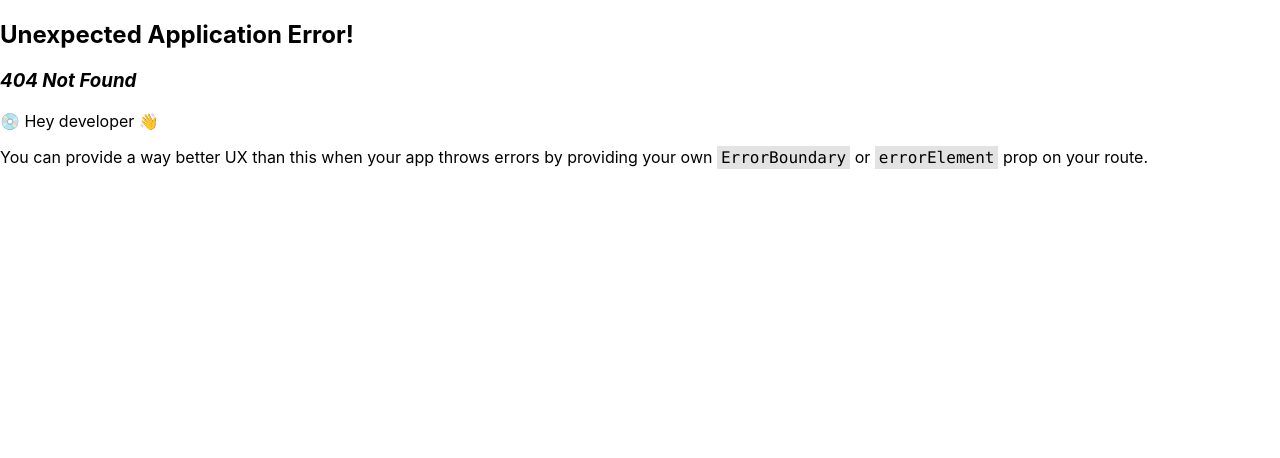
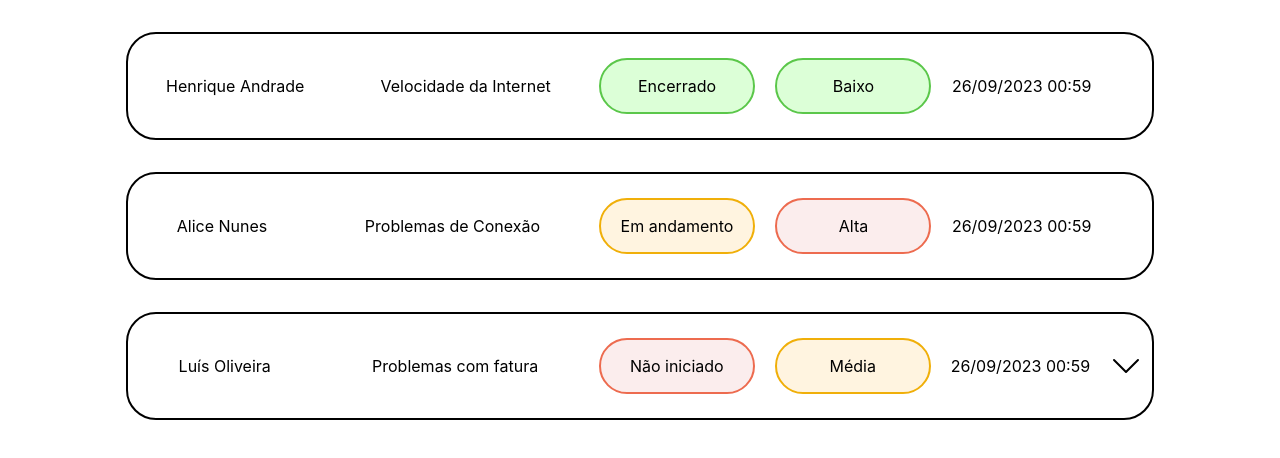
Before and after one commit to Equipe-CodeLand/API-2023.2-Front-End, a React (Create React App) app: page /chamadosAdm in a window 1280 px wide. Before the commit this address had no page. Shown: the top 458 px of the page. Built offline with nearby package versions, Linux system fonts and the light colour scheme.

Commit message:
Adicionei a parte do painel do adm

```diff
--- a/package.json
+++ b/package.json
@@ -10,6 +10,7 @@
     "@types/node": "^16.18.52",
     "@types/react": "^18.2.22",
     "@types/react-dom": "^18.2.7",
+    "axios": "^1.5.1",
     "react": "^18.2.0",
     "react-dom": "^18.2.0",
     "react-icons": "^4.11.0",
--- a/src/App.tsx
+++ b/src/App.tsx
@@ -5,7 +5,17 @@ function App() {
   return (
     <div className="App">
         <h1>Home</h1>
-        <Link to={'/chamados'}>Chamados</Link>
+        <ul>
+
+        <li>
+          <Link to={'/chamados'}>Chamados</Link>
+        </li>
+
+        <li>
+          <Link to={'/chamadosAdm'}>Chamados Adm</Link>
+        </li>
+
+        </ul>
     </div>
   );
 }
--- /dev/null
+++ b/src/components/chamado/chamadoAdmComponent.tsx
@@ -0,0 +1,40 @@
+import { useState } from 'react';
+import './style.css'
+import { BsChevronDown } from 'react-icons/bs';
+import ChamadoAdmDropdown from './chamadoAdmDropdown';
+import { ChamadoAdm } from './chamadoAdm.interface';
+
+function ChamadoAdmComponent(props: ChamadoAdm) {
+    let [open, setOpen] = useState(false)
+    function toggleDropdown() {
+        setOpen(!open)
+    }
+    return (
+        <div>
+            <div className="chamado">
+                <div className='left'>
+                    <div>{props.nome}</div>
+                    <div>{props.tema}</div>
+                </div>
+                <div className='right'>
+                    <div className={'status status-cor' + props.status.id}>{props.status.texto}</div>
+                    <div className={'status prioridade-cor' + props.prioridade.id}>{props.prioridade.value}</div>
+                    <div>{props.hora}</div>
+
+                    {props.conversa.length > 0 ?
+                        <BsChevronDown className='icon' onClick={toggleDropdown}
+                        ></BsChevronDown>
+                        :
+                        <div style={{marginRight: 30}} />
+                    }
+                </div>
+            </div>
+            <ChamadoAdmDropdown
+                open={open}
+                conversa={props.conversa}
+            ></ChamadoAdmDropdown>
+        </div>
+    )
+}
+
+export default ChamadoAdmComponent
--- /dev/null
+++ b/src/components/chamado/chamadoAdmDropdown.tsx
@@ -0,0 +1,32 @@
+import './style.css'
+import { ChamadoAdmDetalhes } from './chamadoAdm.interface'
+
+function ChamadoAdmDropdown(props: any) {
+    if (props.open) {
+        let conversa = props.conversa.map((msg: ChamadoAdmDetalhes) => {
+            return (
+                <>
+                    <div className='conteudo-adm'>
+                        <p>{msg.email}</p>
+                        <h2>{msg.nome + ' - Cliente'}</h2>
+                        <p className='texto-adm'>{msg.msg}</p>
+
+                    </div>
+                    <button className='btn-adm'>Atribuir atendente</button>
+                </>
+            )
+        })
+        if (conversa.length > 0) {
+            return (
+                <div className="chamado-dropdown">
+                    {conversa}
+                </div>
+            )
+        } return (<></>)
+    } return (
+        <></>
+    )
+
+}
+
+export default ChamadoAdmDropdown
--- a/src/components/chamado/style.css
+++ b/src/components/chamado/style.css
@@ -49,16 +49,19 @@
     border-radius: 30px;
 }
 
-.status-cor1 {
+.status-cor1,
+.prioridade-cor3 {
     border: 2px solid #5BC74A;
     background-color: #DCFFD7;
 
 }
-.status-cor2 {
+.status-cor2,
+.prioridade-cor2 {
     border: 2px solid #F0AF09;
     background-color: #FFF4E0;
 }
-.status-cor3 {
+.status-cor3,
+.prioridade-cor1 {
     border: 2px solid #ED6B4F;
     background-color: #FBEDED;
 }
@@ -67,3 +70,45 @@
     width: 2em;
     height: 2em;
 }
+
+.conteudo-adm {
+    display: flex;
+    flex-direction: column;
+    align-items: flex-start;
+    justify-content: space-around;
+    width: 95%;
+    margin-left: 30px;
+}
+
+.conteudo-adm h2 {
+    margin: 0;
+}
+
+.texto-adm {
+    border-left: 2px solid grey;
+    padding-left: 20px;
+    margin-left: 15px;
+}
+
+.btn-adm {
+    display: flex;
+    align-items: center;
+    align-self: center;
+    justify-content: center;
+    width: 200px;
+    height: 40px;
+    margin: 0;
+    padding: 0;
+    border-radius: 5px;
+    border: none;
+    background-color: #3ae584;
+    cursor: pointer;
+    font-size: 1em;
+    transition: 0.5s;
+    font-weight: bolder;
+}
+
+.btn-adm:hover {
+    background-color: #2fbf76;
+    transition: 0.5s;
+}
--- a/src/index.tsx
+++ b/src/index.tsx
@@ -8,6 +8,7 @@ import {
 } from "react-router-dom";
 import Chamados from './pages/chamados.page';
 import App from './App';
+import ChamadosAdm from './pages/chamadosAdm.page';
 
 const router = createBrowserRouter([
   {
@@ -18,6 +19,10 @@ const router = createBrowserRouter([
     path: "/chamados",
     element: <Chamados></Chamados>,
   },
+  {
+    path: "/chamadosAdm",
+    element: <ChamadosAdm />
+    }
 ]);
 
 const root = ReactDOM.createRoot(
--- /dev/null
+++ b/src/pages/chamadosAdm.page.tsx
@@ -0,0 +1,33 @@
+import ChamadoAdmComponent from "../components/chamado/chamadoAdmComponent"
+import {ChamadoAdm} from "../components/chamado/chamadoAdm.interface"
+
+export default function ChamadosAdm() {
+    let chamados: Array<ChamadoAdm> = [
+        {
+            nome: 'Henrique Andrade', tema: 'Velocidade da Internet', status: { id: '1', texto: 'Encerrado' }, prioridade: { id: 3, value: "Baixo" }, hora: '26/09/2023 00:59', conversa: []
+        },
+        {
+            nome: 'Alice Nunes', tema: 'Problemas de Conexão', status: { id: '2', texto: 'Em andamento' }, prioridade: { id: 1, value: "Alta" }, hora: '26/09/2023 00:59', conversa: []
+        },
+        {
+            nome: 'Luís Oliveira', tema: 'Problemas com fatura', status: { id: '3', texto: 'Não iniciado' }, prioridade: { id: 2, value: "Média" }, hora: '26/09/2023 00:59', conversa: [{nome: 'Luís Oliveira', email: 'email@email.com', msg: 'Nas últimas duas semanas, tenho notado ruídos estranhos durante minhas chamadas telefônicas. Esses ruídos tornaram difícil manter conversas claras e consistentes com meus amigos e familiares. Além disso, houve ocasiões em que as chamadas simplesmente caíram de forma inesperada, o que tem sido bastante frustrante.'}]
+        },
+    ]
+
+
+    let list = chamados.map((chamado: any) => {
+        return <ChamadoAdmComponent
+            nome={chamado.nome}
+            tema={chamado.tema}
+            status={chamado.status}
+            prioridade={chamado.prioridade}
+            hora={chamado.hora}
+            conversa={chamado.conversa}
+        ></ChamadoAdmComponent>
+    })
+    return (
+        <div>
+            {list}
+        </div>
+    )
+}
```
Also changed, not shown: src/components/chamado/chamadoAdm.interface.ts (added, +20 -0 lines), 1 other file (tests, documents, lock files or other folders).
